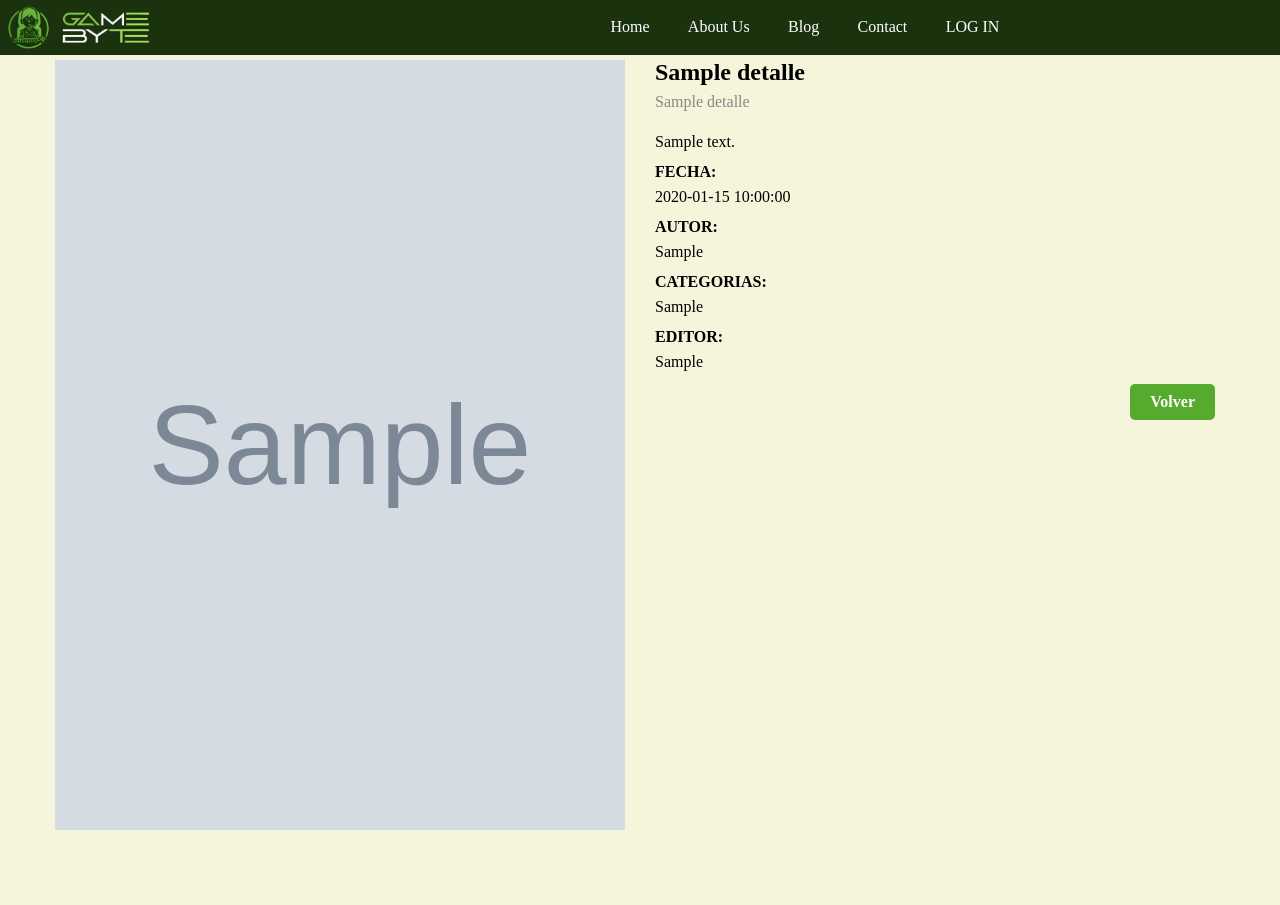
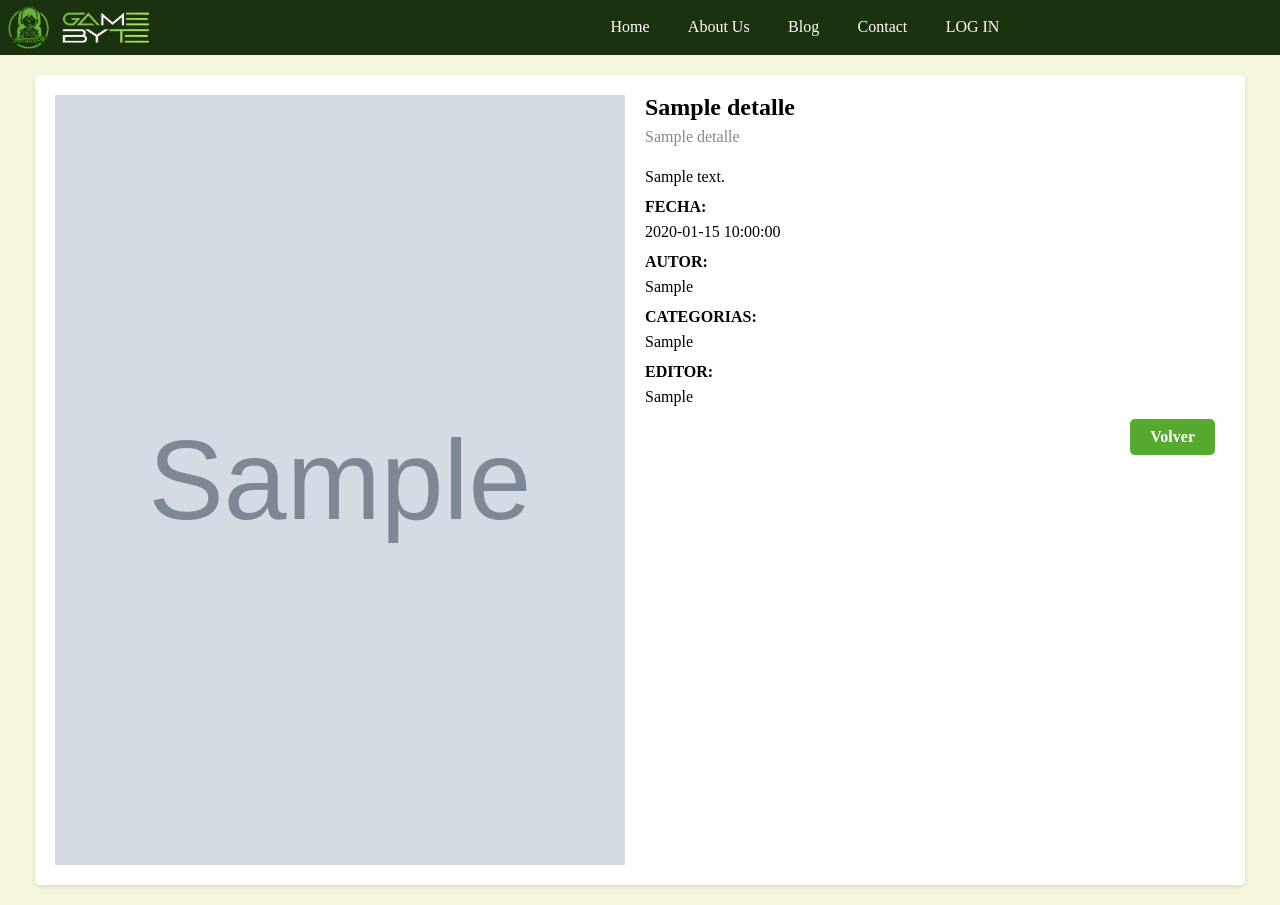
Before and after one commit to Ektorrrr/Projecto-Solvam, a PHP site: page /detalles.php?codigo=1 in a window 1280 px wide. Before the commit the page ends 830 px from the top, so only its background shows below. Run offline with PHP 8.4, Linux system fonts and the light colour scheme; tables that the repository leaves empty or names only in its code hold one stand-in row (values such as "Sample post"); grey boxes marked "Sample" are stand-in pictures.

Commit message:
Commit extra numero 3

```diff
--- a/blog.php
+++ b/blog.php
@@ -23,6 +23,7 @@ $mostrar_categoria = $conexion->query("SELECT * FROM categorias");
     <meta http-equiv="X-UA-Compatible" content="IE=edge">
     <meta name="viewport" content="width=device-width, initial-scale=1.0">
     <link rel="stylesheet" href="./css/articulos.css">
+    <link rel="stylesheet" href="css/index.css">
     <title>Peliculas</title>
 </head>
 
--- a/css/detalles.css
+++ b/css/detalles.css
@@ -9,12 +9,18 @@ body {
 div#contenedor {
     width: 1170px;
     margin: 0px auto;
+    margin: 20px auto;
+    background-color: #fff;
+    padding: 20px;
+    border-radius: 5px;
+    box-shadow: 0 2px 5px rgba(0, 0, 0, 0.1);
+    display: flex;
 }
 
 div#imagen {
     width: 570px;
     height: 770px;
-    float: left;
+    flex: 1;
 }
 #imagen img{
     width: 570px;
@@ -24,7 +30,8 @@ div#imagen {
 div#informacion {
     width: 570px;
     height: 770px;
-    float: right;
+    flex: 2;
+    margin-left: 20px;
 }
 .encabezado {
     margin-bottom: 20px;
--- a/css/index.css
+++ b/css/index.css
@@ -10,7 +10,11 @@ div#encabezado{
 }
 div#contenedor {
     width: 1170px;
-    margin: 0px auto;
+    margin: 20px auto;
+    background-color: #fff;
+    padding: 20px;
+    border-radius: 5px;
+    box-shadow: 0 2px 5px rgba(0, 0, 0, 0.1);
 }
 
 div#encabezado {
--- a/menu.php
+++ b/menu.php
@@ -5,7 +5,7 @@
     <meta http-equiv="X-UA-Compatible" content="IE=edge">
     <meta name="viewport" content="width=device-width, initial-scale=1.0">
     <link rel="stylesheet" href="css/reset.css">
-	<link rel="stylesheet" href="css/index.css">
+
 	<link rel="stylesheet" href="css/menu.css">
     <title>MENU</title>
 </head>
```
Also changed, not shown: css/formulario.css (+14 -2 lines), formulario.php (+5 -3 lines).
